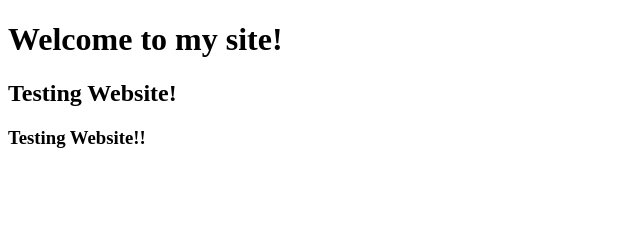
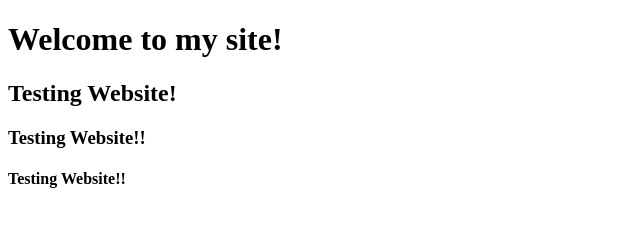
Before and after one commit to femitj/mywebsite, a website: page dist/index.html in a window 1280 px wide. Shown: the whole page, without its empty margins (0-640 px from the left). Drawn offline with Linux system fonts and the light colour scheme.

Commit message:
'testing4'

```diff
--- a/dist/index.html
+++ b/dist/index.html
@@ -10,5 +10,6 @@
     <h1>Welcome to my site!</h1>
     <h2>Testing Website!</h2>
     <h3>Testing Website!!</h3>
+    <h4>Testing Website!!</h4>
 </body>
 </html>
```
